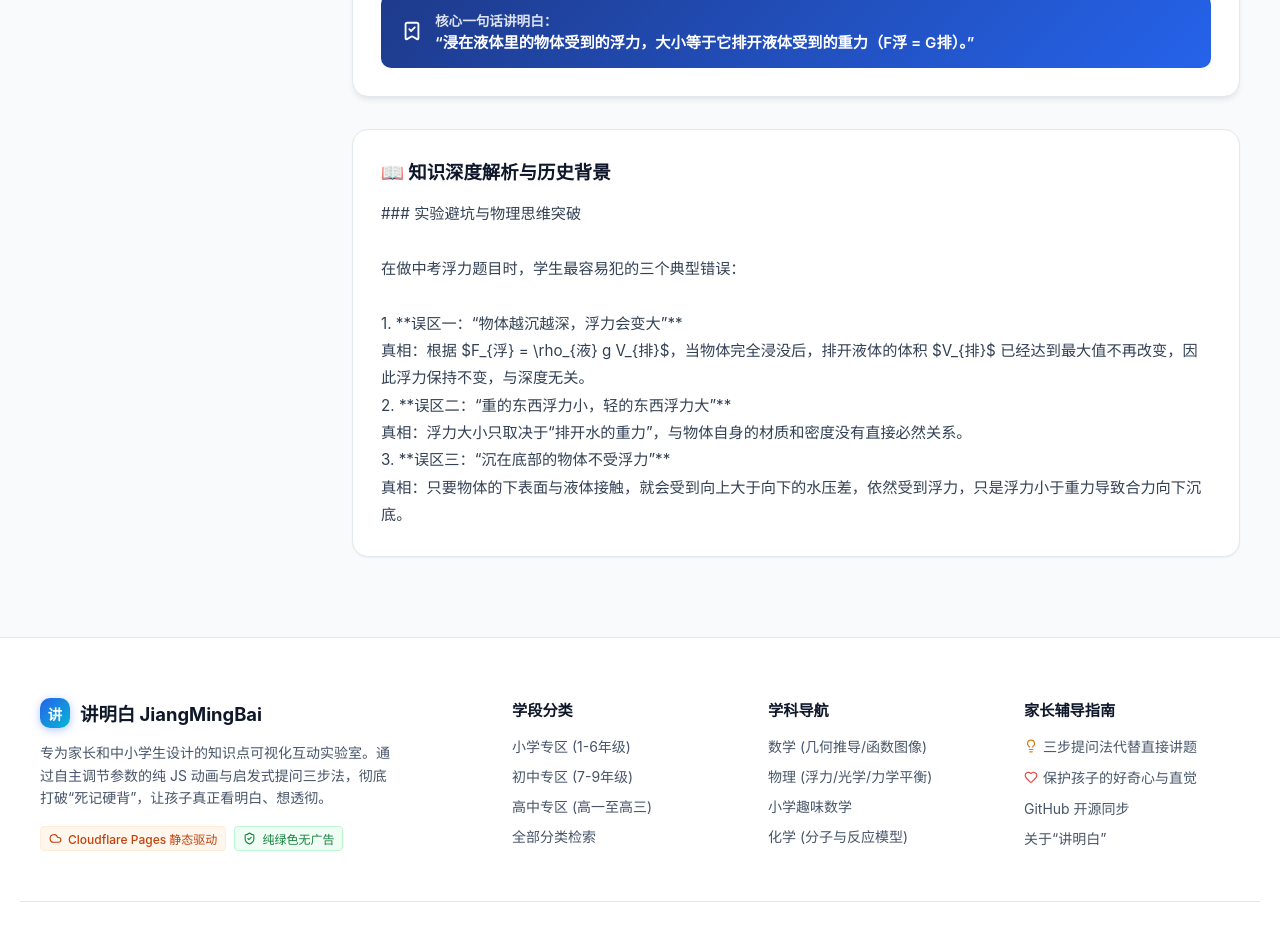
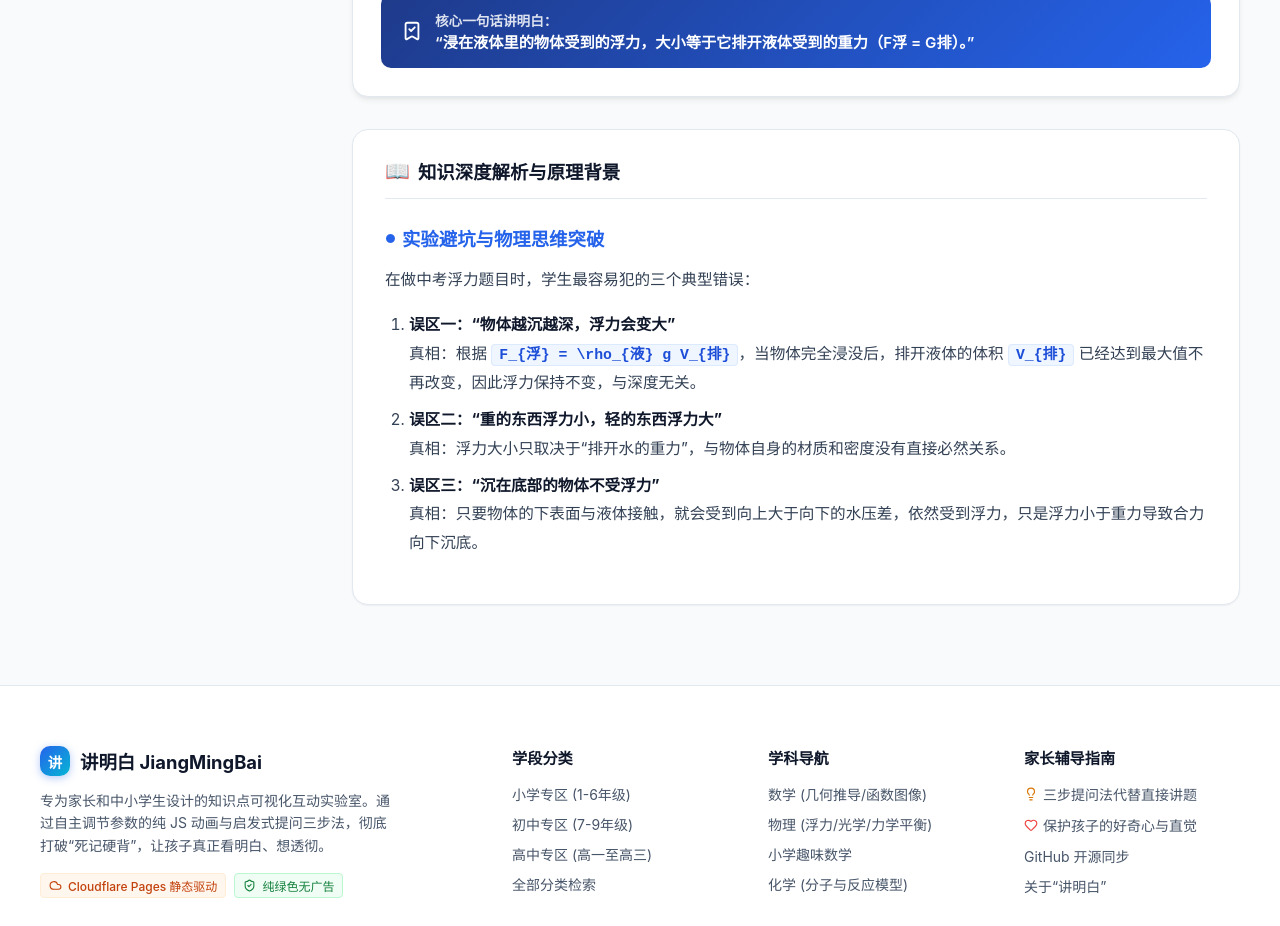
Before and after one commit to imajeason/jiangmingbai, a Next.js app: page /chuzhong/physics/buoyancy-archimedes in a window 1280 px wide. Shown: the part 1800-2726 px from the top of the page. Built offline with nearby package versions, Linux system fonts and the light colour scheme.

Commit message:
fix: render markdown content into rich html with typography and math formatting

```diff
--- a/package.json
+++ b/package.json
@@ -11,6 +11,7 @@
   "dependencies": {
     "gray-matter": "^4.0.3",
     "lucide-react": "^1.59.0",
+    "marked": "^18.1.1",
     "next": "16.4.2",
     "react": "19.3.0",
     "react-dom": "19.3.0"
--- a/src/app/[stage]/[subject]/[slug]/page.tsx
+++ b/src/app/[stage]/[subject]/[slug]/page.tsx
@@ -8,6 +8,9 @@ import Sidebar from '@/components/layout/Sidebar';
 import AnimationPlayer from '@/components/animations/AnimationPlayer';
 import ParentGuideBox from '@/components/common/ParentGuideBox';
 import { ChevronRight, Clock, Award, BookCheck, Share2 } from 'lucide-react';
+import { parseMarkdown } from '@/lib/markdown';
+import markdownStyles from '@/styles/markdown.module.css';
+
 
 interface PageProps {
   params: Promise<{
@@ -91,6 +94,8 @@ export default async function TopicDetailPage({ params }: PageProps) {
     })),
   };
 
+  const contentHtml = topic.content ? parseMarkdown(topic.content) : '';
+
   return (
     <>
       {/* 注入 SEO 结构化数据 */}
@@ -170,17 +175,22 @@ export default async function TopicDetailPage({ params }: PageProps) {
             {/* 3. 家长辅导锦囊（核心受众专区） */}
             <ParentGuideBox topic={topic} />
 
-            {/* 4. 深度拓展与思维延伸 (来自独立 Markdown 正文) */}
-            {topic.content && (
-              <div style={{ background: '#ffffff', borderRadius: 'var(--radius-lg)', border: '1px solid var(--color-border)', padding: '28px', boxShadow: 'var(--shadow-sm)', marginTop: '32px' }}>
-                <h3 style={{ fontSize: '1.15rem', fontWeight: 700, marginBottom: '16px', color: 'var(--color-text-main)' }}>
-                  📖 知识深度解析与历史背景
-                </h3>
-                <div style={{ fontSize: '0.95rem', color: '#334155', lineHeight: 1.8, whiteSpace: 'pre-line' }}>
-                  {topic.content}
+            {/* 4. 深度拓展与思维延伸 (来自独立 Markdown 正文，经过富文本与公式渲染) */}
+            {contentHtml && (
+              <div style={{ background: '#ffffff', borderRadius: 'var(--radius-lg)', border: '1px solid var(--color-border)', padding: '28px 32px', boxShadow: 'var(--shadow-sm)', marginTop: '32px' }}>
+                <div style={{ display: 'flex', alignItems: 'center', gap: '8px', marginBottom: '20px', paddingBottom: '14px', borderBottom: '1px solid var(--color-border)' }}>
+                  <span style={{ fontSize: '1.25rem' }}>📖</span>
+                  <h3 style={{ fontSize: '1.15rem', fontWeight: 700, margin: 0, color: 'var(--color-text-main)' }}>
+                    知识深度解析与原理背景
+                  </h3>
                 </div>
+                <div
+                  className={markdownStyles.markdownBody}
+                  dangerouslySetInnerHTML={{ __html: contentHtml }}
+                />
               </div>
             )}
+
           </div>
         </div>
       </div>
--- /dev/null
+++ b/src/lib/markdown.ts
@@ -0,0 +1,36 @@
+import { marked } from 'marked';
+
+// 配置 marked 语法选项
+marked.setOptions({
+  gfm: true,
+  breaks: true,
+});
+
+/**
+ * 将 Markdown 字符串解析为带美化排版样式的 HTML
+ * 对基础中小学公式符号进行美化（如 $2 \times 5$ -> 2 × 5）
+ */
+export function parseMarkdown(content: string): string {
+  if (!content) return '';
+
+  // 1. 规范化中文引号与加粗混合（解决 CommonMark 中文标点紧随汉字时的右边界解析异常）
+  let processed = content.replace(/\*\*“([^”]+)”\*\*/g, '“**$1**”');
+
+  // 2. 预处理行内简单数学公式 $...$
+  processed = processed.replace(/\$([^\$\n]+)\$/g, (_, math) => {
+
+    const formatted = math
+      .replace(/\\times/g, '×')
+      .replace(/\\div/g, '÷')
+      .replace(/\\le/g, '≤')
+      .replace(/\\ge/g, '≥')
+      .replace(/\\neq/g, '≠')
+      .replace(/\\approx/g, '≈')
+      .replace(/\\pi/g, 'π')
+      .trim();
+    return `<code class="math-inline">${formatted}</code>`;
+  });
+
+  const rawHtml = marked.parse(processed, { async: false });
+  return typeof rawHtml === 'string' ? rawHtml : '';
+}
--- /dev/null
+++ b/src/styles/markdown.module.css
@@ -0,0 +1,106 @@
+.markdownBody {
+  color: #334155;
+  font-size: 0.975rem;
+  line-height: 1.85;
+}
+
+.markdownBody h1,
+.markdownBody h2,
+.markdownBody h3,
+.markdownBody h4 {
+  color: var(--color-text-main);
+  font-weight: 700;
+  margin-top: 28px;
+  margin-bottom: 14px;
+  line-height: 1.35;
+}
+
+.markdownBody h1 {
+  font-size: 1.5rem;
+  border-bottom: 1px solid var(--color-border);
+  padding-bottom: 8px;
+}
+
+.markdownBody h2 {
+  font-size: 1.35rem;
+  border-bottom: 1px solid var(--color-border);
+  padding-bottom: 6px;
+}
+
+.markdownBody h3 {
+  font-size: 1.15rem;
+  color: var(--color-primary);
+  display: flex;
+  align-items: center;
+  gap: 6px;
+}
+
+.markdownBody h3::before {
+  content: "●";
+  font-size: 0.75rem;
+  color: var(--color-primary);
+}
+
+.markdownBody h4 {
+  font-size: 1.05rem;
+}
+
+.markdownBody p {
+  margin-bottom: 16px;
+}
+
+.markdownBody strong {
+  color: #0f172a;
+  font-weight: 700;
+}
+
+.markdownBody em {
+  font-style: italic;
+  color: var(--color-text-muted);
+}
+
+.markdownBody ul,
+.markdownBody ol {
+  margin-bottom: 18px;
+  padding-left: 24px;
+}
+
+.markdownBody li {
+  margin-bottom: 8px;
+}
+
+.markdownBody hr {
+  border: none;
+  border-top: 1px dashed var(--color-border);
+  margin: 28px 0;
+}
+
+.markdownBody blockquote {
+  border-left: 4px solid var(--color-primary);
+  background: var(--color-bg-card-subtle);
+  padding: 12px 18px;
+  border-radius: 0 var(--radius-md) var(--radius-md) 0;
+  margin: 18px 0;
+  color: var(--color-text-muted);
+}
+
+.markdownBody code {
+  font-family: var(--font-mono);
+  background: #f1f5f9;
+  color: #2563eb;
+  padding: 2px 6px;
+  border-radius: 4px;
+  font-size: 0.9em;
+  font-weight: 600;
+}
+
+.markdownBody :global(.math-inline) {
+  font-family: var(--font-mono), 'Cambria Math', 'Times New Roman', serif;
+  background: #eff6ff;
+  color: #1d4ed8;
+  padding: 2px 7px;
+  border-radius: 4px;
+  font-size: 0.95em;
+  font-weight: 700;
+  border: 1px solid #dbeafe;
+}
```
Also changed, not shown: 1 other file (tests, documents, lock files or other folders).
